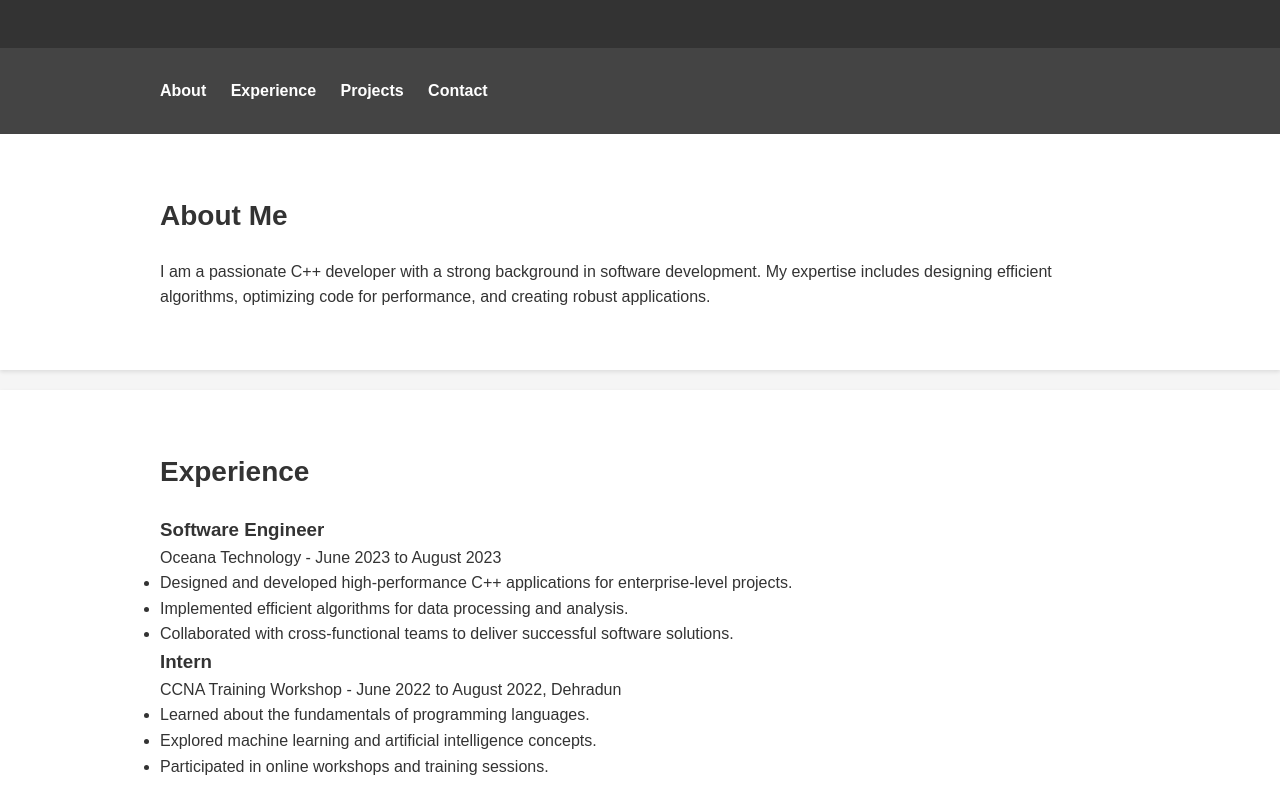
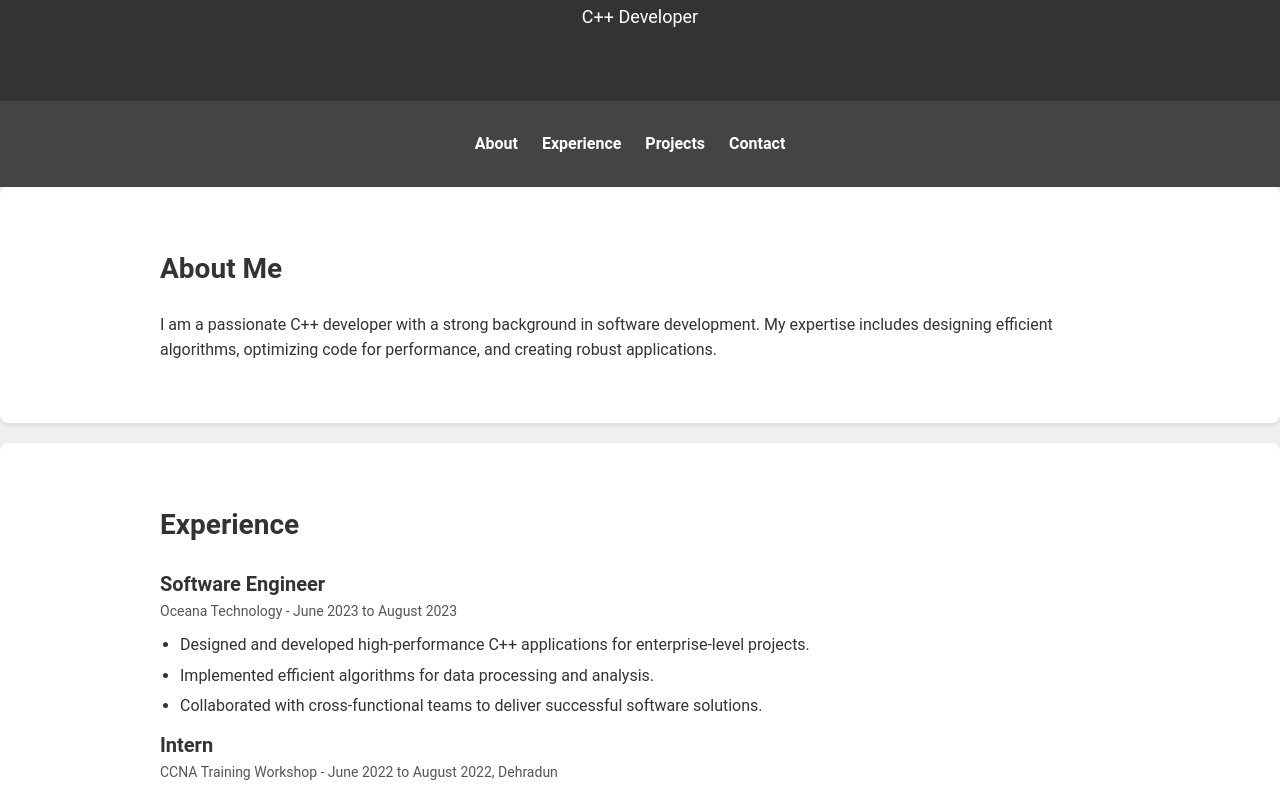
Before and after one commit to Gauravpriyadarshii/gauravpriyadarshi, a plain HTML site: page index.html in a window 1280 px wide. Shown: the part 135-925 px from the top of the page. Drawn offline with Linux system fonts and the light colour scheme.

Commit message:
Update style.css

```diff
--- a/style.css
+++ b/style.css
@@ -6,8 +6,8 @@ body, h1, h2, h3, p, ul, li {
 
 /* Global styles */
 body {
-    font-family: Arial, sans-serif;
-    background-color: #f5f5f5;
+    font-family: 'Roboto', sans-serif;
+    background-color: #f0f0f0;
     color: #333;
     line-height: 1.6;
 }
@@ -23,11 +23,16 @@ header {
     background-color: #333;
     color: #fff;
     text-align: center;
-    padding: 30px 0;
+    padding: 50px 0;
 }
 
 header h1 {
     font-size: 36px;
+}
+
+.subtitle {
+    font-size: 18px;
+    margin-top: 10px;
 }
 
 /* Navigation styles */
@@ -38,6 +43,7 @@ nav {
 nav ul {
     list-style: none;
     padding: 10px 0;
+    text-align: center;
 }
 
 nav ul li {
@@ -62,6 +68,7 @@ nav a:hover {
     padding: 40px 0;
     margin-bottom: 20px;
     box-shadow: 0 2px 4px rgba(0, 0, 0, 0.1);
+    border-radius: 8px;
 }
 
 .section h2 {
@@ -72,6 +79,26 @@ nav a:hover {
 
 .section p {
     font-size: 16px;
+}
+
+/* Experience styles */
+.experience h3 {
+    font-size: 20px;
+    margin-top: 10px;
+}
+
+.experience p {
+    font-size: 14px;
+    color: #555;
+    margin-bottom: 10px;
+}
+
+.experience ul {
+    margin-left: 20px;
+}
+
+.experience ul li {
+    margin-bottom: 5px;
 }
 
 /* Project styles */
@@ -87,3 +114,19 @@ footer {
     text-align: center;
     padding: 10px 0;
 }
+
+footer p {
+    font-size: 14px;
+}
+
+/* Responsive styles */
+@media screen and (max-width: 768px) {
+    nav ul {
+        text-align: center;
+    }
+
+    nav ul li {
+        display: block;
+        margin: 10px 0;
+    }
+}
```
